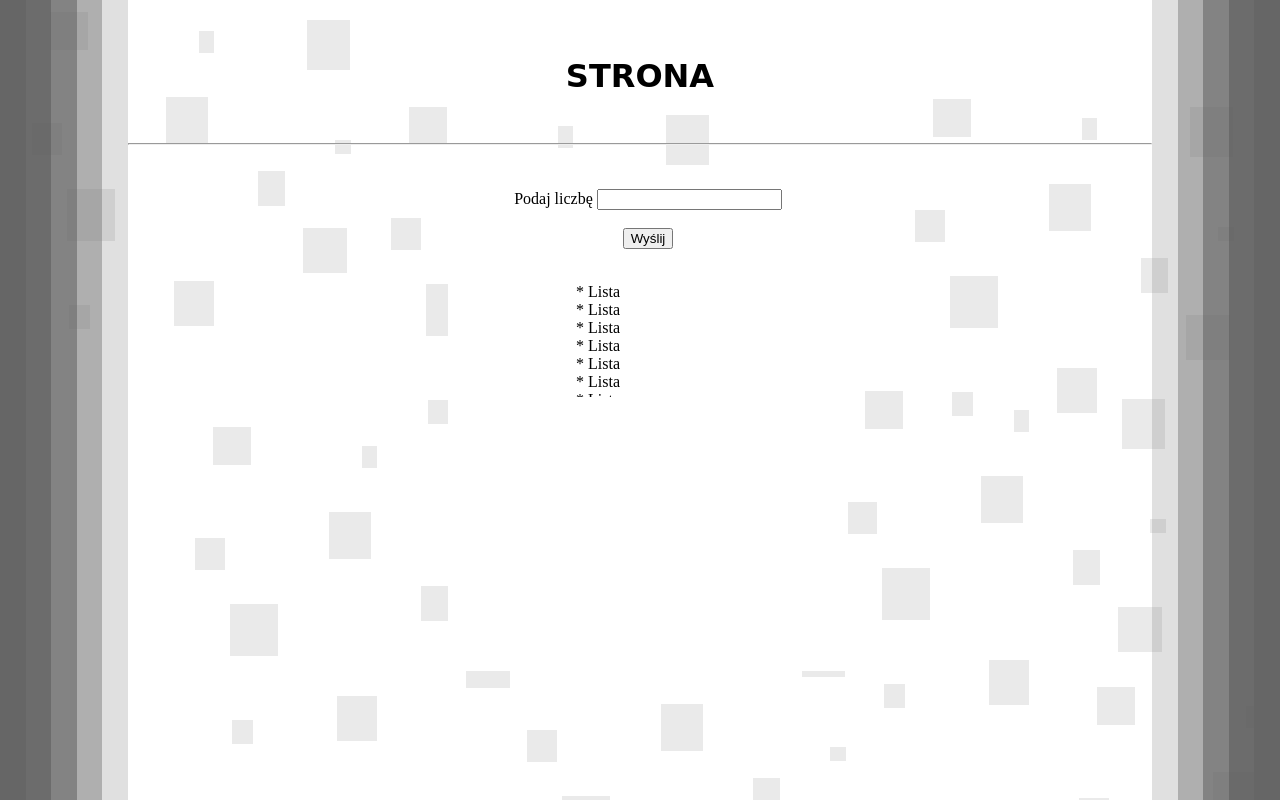
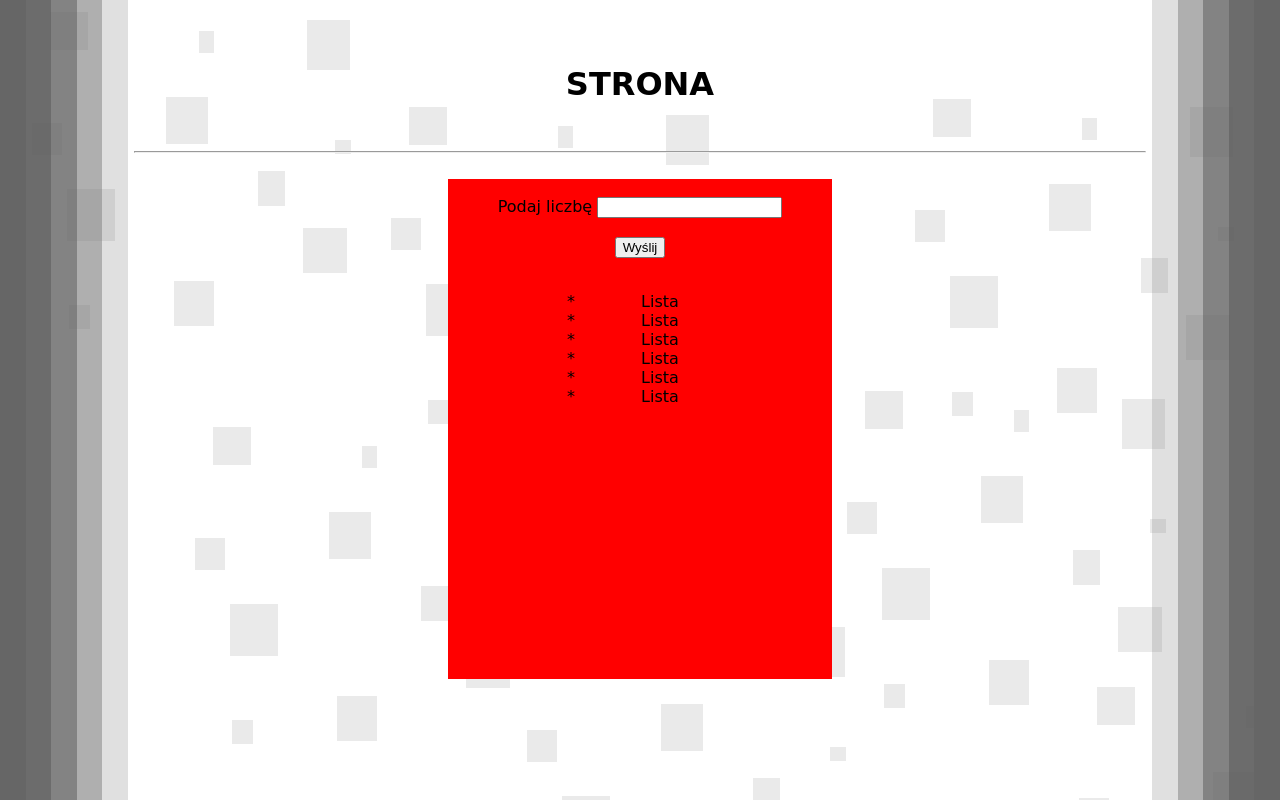
Before and after one commit to Rejfen/site, a PHP site: page / in a window 1280 px wide. Run offline with PHP 8.4, Linux system fonts and the light colour scheme.

Commit message:
remove width from formmod class

```diff
--- a/index.html
+++ b/index.html
@@ -18,17 +18,15 @@
                     <br /><hr /><br />
                     <div class="formmod">
                         <br />
-                        <form>
-                            <center>
-                                <label for="number">Podaj liczbę</label>
-                                <input type="number" name="number" id="number" method="get">
-                                <br /><br />
-                                <input type="submit" value="Wyślij" method="post">
-                            </center>
+                        <form method="get" class="textmod">
+                            <label for="number">Podaj liczbę</label>
+                            <input type="number" name="number" id="number">
+                            <br /><br />
+                            <input type="submit" value="Wyślij">
                         </form>
                         <br />
                         <div class="list">
-                            <ul>
+                            <ul class="textmod">
                                 <li>Lista</li>
                                 <li>Lista</li>
                                 <li>Lista</li>
@@ -51,6 +49,5 @@
             <div class="opacity2 right-sblock1"></div>
             <div class="opacity3 right-sblock1"></div>
         </div>
-
     </body>
 </html>
--- a/style.css
+++ b/style.css
@@ -3,7 +3,7 @@ body {
 }
 
 .workspc {
-    position:fixed;
+    position:static;
     margin:auto;
     right:10%;
     left:10%;
@@ -58,11 +58,10 @@ body {
 }
 
 .formmod {
-    background-color:white;
+    background-color:red;
     position:fixed;
     right:35%;
     left:35%;
-    width:400px;
     height:500px;
 }
 
```
